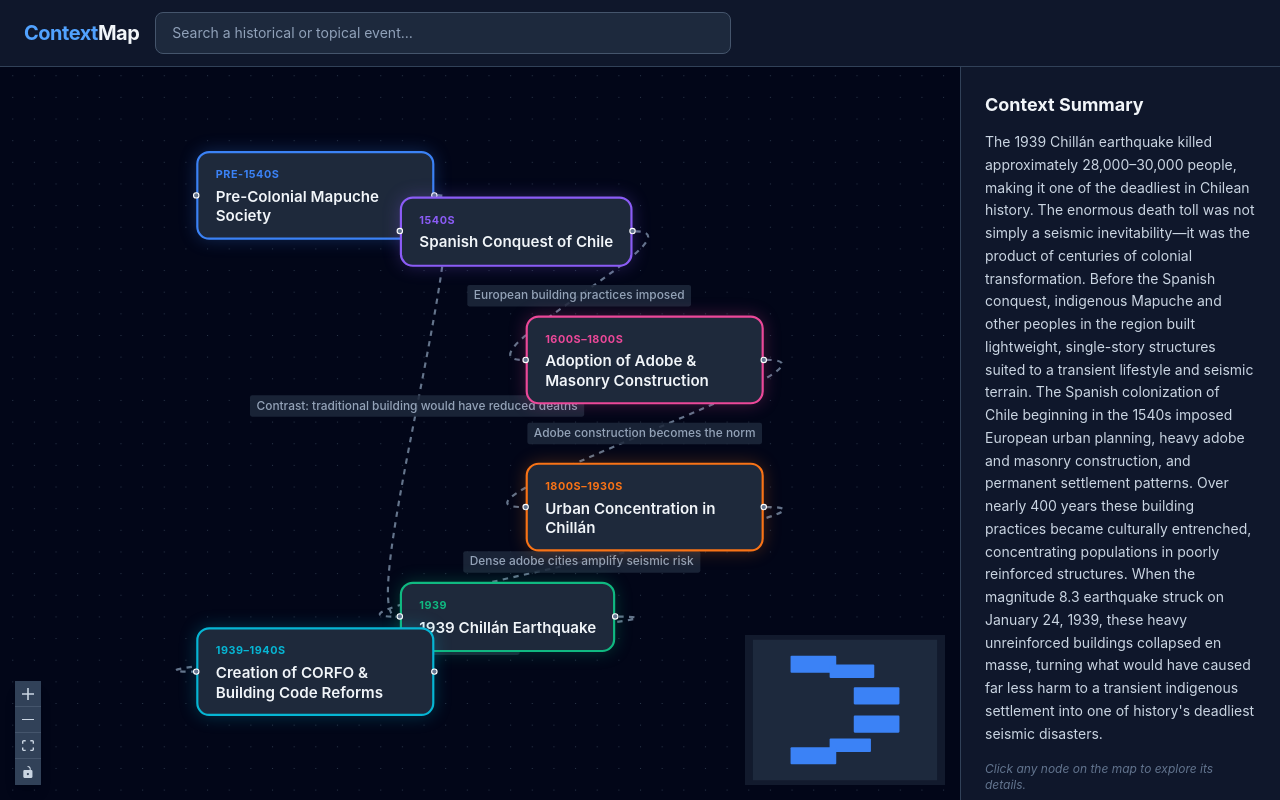
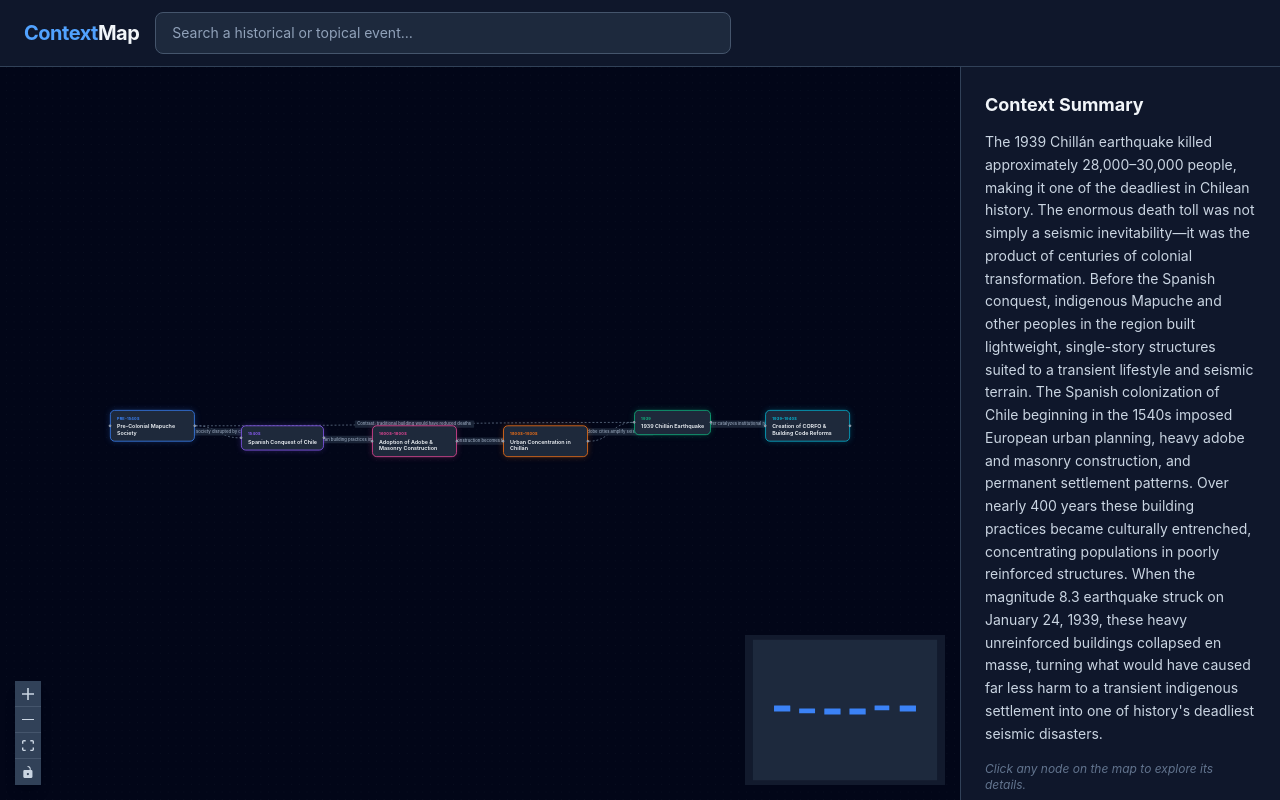
Before and after one commit to SRP1612/ContextMap, a React (Vite) app: page / in a window 1280 px wide. Built offline with nearby package versions, Linux system fonts and the light colour scheme.

Commit message:
fixed graph not updating, display method

```diff
--- a/package.json
+++ b/package.json
@@ -13,6 +13,7 @@
     "preview": "vite preview"
   },
   "dependencies": {
+    "@dagrejs/dagre": "^2.0.4",
     "@google/generative-ai": "^0.24.1",
     "@xyflow/react": "^12.10.1",
     "cors": "^2.8.6",
--- a/src/components/YarnMap.tsx
+++ b/src/components/YarnMap.tsx
@@ -1,4 +1,4 @@
-import { useCallback, useMemo } from 'react';
+import { useCallback, useEffect, useMemo } from 'react';
 import {
   ReactFlow,
   Background,
@@ -6,12 +6,14 @@ import {
   MiniMap,
   useNodesState,
   useEdgesState,
+  useReactFlow,
+  ReactFlowProvider,
   type Node,
 } from '@xyflow/react';
 import '@xyflow/react/dist/style.css';
 
 import type { ContextGraph, ContextNode } from '../types';
-import { toFlowNodes, toFlowEdges } from '../types';
+import { toFlowNodes, toFlowEdges, applyDagreLayout } from '../types';
 import ContextNodeComponent from './ContextNodeComponent';
 
 interface YarnMapProps {
@@ -21,12 +23,22 @@ interface YarnMapProps {
 
 const nodeTypes = { contextNode: ContextNodeComponent };
 
-export default function YarnMap({ graph, onNodeClick }: YarnMapProps) {
-  const initialNodes = useMemo(() => toFlowNodes(graph.nodes), [graph]);
-  const initialEdges = useMemo(() => toFlowEdges(graph.edges), [graph]);
+function YarnMapInner({ graph, onNodeClick }: YarnMapProps) {
+  const rawNodes = useMemo(() => toFlowNodes(graph.nodes), [graph]);
+  const rawEdges = useMemo(() => toFlowEdges(graph.edges), [graph]);
+  const layoutNodes = useMemo(() => applyDagreLayout(rawNodes, rawEdges), [rawNodes, rawEdges]);
 
-  const [nodes, , onNodesChange] = useNodesState(initialNodes);
-  const [edges, , onEdgesChange] = useEdgesState(initialEdges);
+  const [nodes, setNodes, onNodesChange] = useNodesState(layoutNodes);
+  const [edges, setEdges, onEdgesChange] = useEdgesState(rawEdges);
+  const { fitView } = useReactFlow();
+
+  // Update nodes/edges when graph prop changes
+  useEffect(() => {
+    setNodes(layoutNodes);
+    setEdges(rawEdges);
+    // Give React Flow a tick to render, then fit the view
+    requestAnimationFrame(() => fitView({ padding: 0.3 }));
+  }, [layoutNodes, rawEdges, setNodes, setEdges, fitView]);
 
   const handleNodeClick = useCallback(
     (_: React.MouseEvent, node: Node) => {
@@ -64,3 +76,11 @@ export default function YarnMap({ graph, onNodeClick }: YarnMapProps) {
     </div>
   );
 }
+
+export default function YarnMap(props: YarnMapProps) {
+  return (
+    <ReactFlowProvider>
+      <YarnMapInner {...props} />
+    </ReactFlowProvider>
+  );
+}
--- a/src/types.ts
+++ b/src/types.ts
@@ -1,4 +1,5 @@
 import type { Node, Edge } from '@xyflow/react';
+import Dagre from '@dagrejs/dagre';
 
 /** A single event/concept on the yarn map */
 export interface ContextNode {
@@ -45,23 +46,12 @@ const NODE_COLORS: Record<number, string> = {
 };
 
 export function toFlowNodes(nodes: ContextNode[]): Node[] {
-  const count = nodes.length;
-  const centerX = 400;
-  const centerY = 300;
-  const radiusX = 320;
-  const radiusY = 220;
-
   return nodes.map((n, i) => {
-    // Arrange in an arc/ellipse so they don't overlap
-    const angle = (Math.PI / (count - 1 || 1)) * i - Math.PI / 2;
-    const x = count === 1 ? centerX : centerX + radiusX * Math.cos(angle);
-    const y = count === 1 ? centerY : centerY + radiusY * Math.sin(angle) + 100;
     const color = NODE_COLORS[i % Object.keys(NODE_COLORS).length];
-
     return {
       id: n.id,
       type: 'contextNode',
-      position: { x, y },
+      position: { x: 0, y: 0 }, // placeholder — dagre will set real positions
       data: { ...n, color },
     };
   });
@@ -80,3 +70,33 @@ export function toFlowEdges(edges: ContextEdge[]): Edge[] {
     labelBgPadding: [6, 3] as [number, number],
   }));
 }
+
+const NODE_WIDTH = 220;
+const NODE_HEIGHT = 80;
+
+/** Apply dagre layout to position nodes hierarchically (left → right, chronological) */
+export function applyDagreLayout(nodes: Node[], edges: Edge[]): Node[] {
+  const g = new Dagre.graphlib.Graph().setDefaultEdgeLabel(() => ({}));
+  g.setGraph({ rankdir: 'LR', nodesep: 60, ranksep: 120 });
+
+  nodes.forEach((node) => {
+    g.setNode(node.id, { width: NODE_WIDTH, height: NODE_HEIGHT });
+  });
+
+  edges.forEach((edge) => {
+    g.setEdge(edge.source, edge.target);
+  });
+
+  Dagre.layout(g);
+
+  return nodes.map((node) => {
+    const pos = g.node(node.id);
+    return {
+      ...node,
+      position: {
+        x: pos.x - NODE_WIDTH / 2,
+        y: pos.y - NODE_HEIGHT / 2,
+      },
+    };
+  });
+}
```
Also changed, not shown: 1 other file (tests, documents, lock files or other folders).
